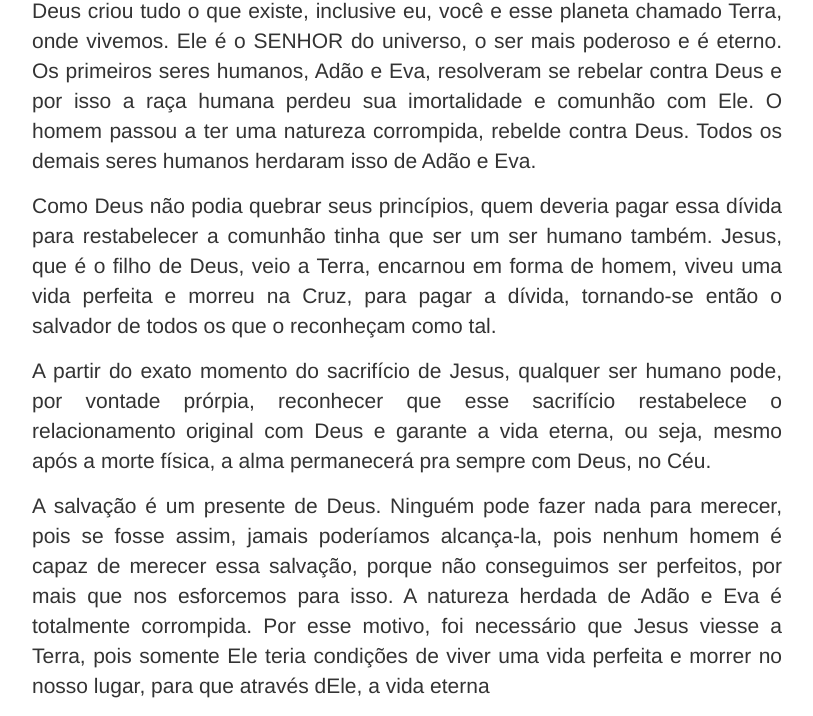
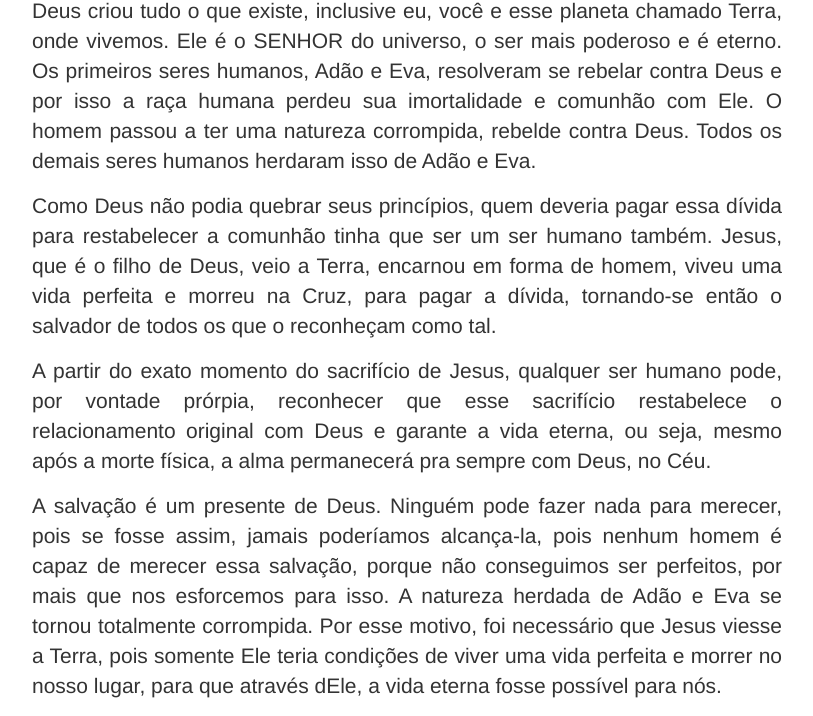
Before and after one commit to emerleite/planodasalvacaocombr, a plain HTML site: page index.html in a window 1280 px wide. Shown: the part 283-999 px from the top of the page, without its empty margins (233-1046 px from the left). Drawn offline with Linux system fonts and the light colour scheme.

Commit message:
Ajuste de texto que estava cortado

```diff
--- a/index.html
+++ b/index.html
@@ -38,7 +38,7 @@
             A partir do exato momento do sacrifício de Jesus, qualquer ser humano pode, por vontade prórpia, reconhecer que esse sacrifício restabelece o relacionamento original com Deus e garante a vida eterna, ou seja, mesmo após a morte física, a alma permanecerá pra sempre com Deus, no Céu.
           </p>
           <p class="text-justify">
-            A salvação é um presente de Deus. Ninguém pode fazer nada para merecer, pois se fosse assim, jamais poderíamos alcança-la, pois nenhum homem é capaz de merecer essa salvação, porque não conseguimos ser perfeitos, por mais que nos esforcemos para isso. A natureza herdada de Adão e Eva é totalmente corrompida. Por esse motivo, foi necessário que Jesus viesse a Terra, pois somente Ele teria condições de viver uma vida perfeita e morrer no nosso lugar, para que através dEle, a vida eterna
+            A salvação é um presente de Deus. Ninguém pode fazer nada para merecer, pois se fosse assim, jamais poderíamos alcança-la, pois nenhum homem é capaz de merecer essa salvação, porque não conseguimos ser perfeitos, por mais que nos esforcemos para isso. A natureza herdada de Adão e Eva se tornou totalmente corrompida. Por esse motivo, foi necessário que Jesus viesse a Terra, pois somente Ele teria condições de viver uma vida perfeita e morrer no nosso lugar, para que através dEle, a vida eterna fosse possível para nós.
           </p>
         </div>
         <div class="col-md-2"></div>
```
